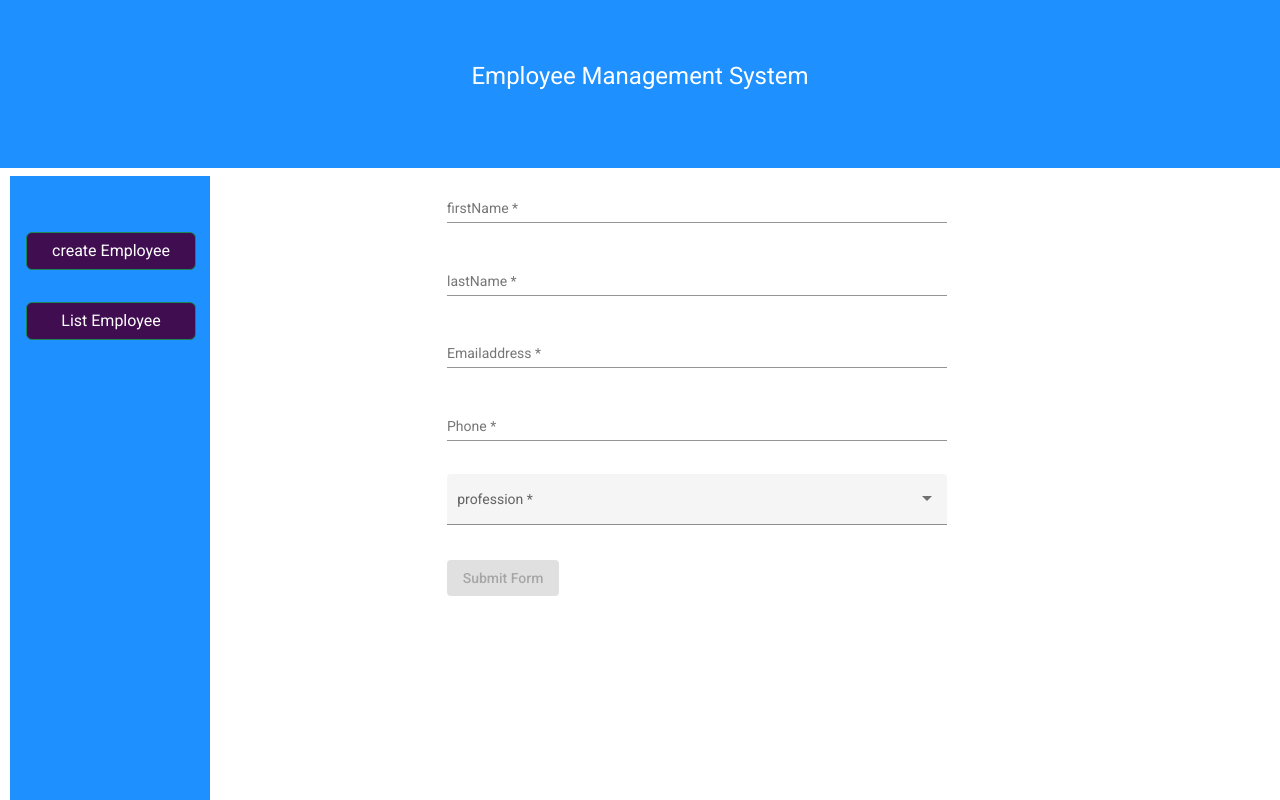
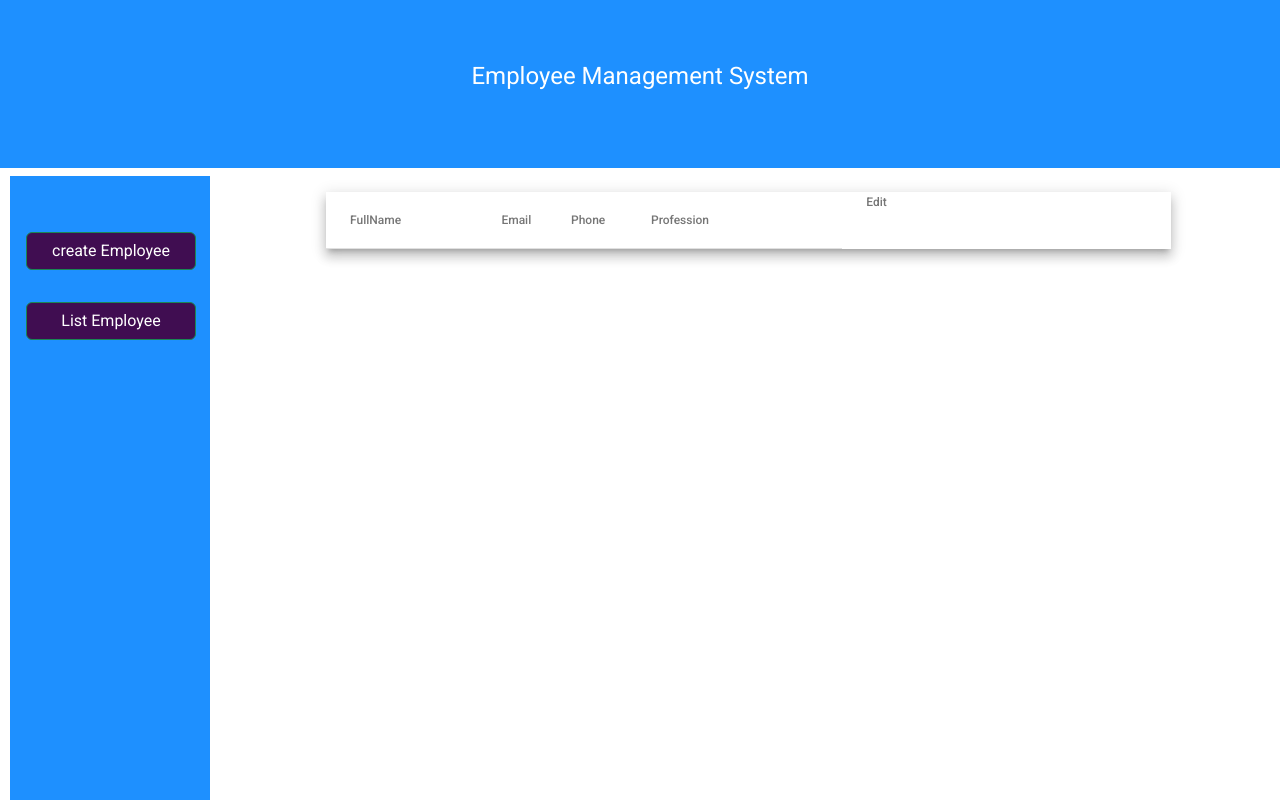
Before and after one commit to Abdur-Rahman123/test, an Angular app: page /dashbord in a window 1280 px wide. Built offline with nearby package versions, Linux system fonts and the light colour scheme.

Commit message:
add create employee list

```diff
--- a/src/app/dashbord/dashbord.component.html
+++ b/src/app/dashbord/dashbord.component.html
@@ -1,13 +1,20 @@
 
 <div class="row">
-    <div class="col-md-4">
+    <div class="col-md-3">
     <div class="side col-md-4">
-     <a class="btn btn-success m-3 custome btn-color">create Employee</a>
-     <a class="btn btn-success m-3 custome btn-color"> List Employee</a>
+     <a (click)="createEmployee()" class="btn btn-success m-3 custome btn-color">create Employee</a>
+     <a (click)="showEmployee()" class="btn btn-success m-3 custome btn-color"> List Employee</a>
 
     </div>
 </div>
-    <div class="col-md-8">
-        <app-employee-form></app-employee-form>
+    <div *ngIf="showTable" class="col-md-8 mt-4">
+
+        <app-employee-list></app-employee-list>
     </div>
+    <div *ngIf="!showTable" class="col-md-8 mt-4 margin-left">
+
+            <app-employee-form></app-employee-form>
+
+    </div>
+
   </div>
--- a/src/app/dashbord/dashbord.component.scss
+++ b/src/app/dashbord/dashbord.component.scss
@@ -16,3 +16,7 @@
     .btn-color{
         background-color: #400D51 !important
     }
+
+    .margin-left{
+        margin-left: 700px;
+    }
--- a/src/app/dashbord/dashbord.component.ts
+++ b/src/app/dashbord/dashbord.component.ts
@@ -7,9 +7,19 @@ import { Component, OnInit } from '@angular/core';
 })
 export class DashbordComponent implements OnInit {
 
+  showTable:boolean=true;
+
   constructor() { }
 
   ngOnInit(): void {
   }
 
+  createEmployee():void{
+    this.showTable=false;
+  }
+
+  showEmployee():void{
+    this.showTable=true;
+  }
+
 }
--- /dev/null
+++ b/src/app/employee-list/employee-list.component.html
@@ -0,0 +1,37 @@
+<div class="mat-elevation-z8">
+    <table mat-table [dataSource]="dataSource">
+
+      <!-- Name Column -->
+      <ng-container matColumnDef="FullName">
+        <th mat-header-cell *matHeaderCellDef> FullName </th>
+        <td mat-cell *matCellDef="let element"> {{element.firstName +element.lastName}} </td>
+      </ng-container>
+
+      <!-- Weight Column -->
+      <ng-container matColumnDef="Email">
+        <th mat-header-cell *matHeaderCellDef> Email </th>
+        <td mat-cell *matCellDef="let element"> {{element.email}} </td>
+      </ng-container>
+
+      <!-- Symbol Column -->
+      <ng-container matColumnDef="Phone">
+        <th mat-header-cell *matHeaderCellDef> Phone </th>
+        <td mat-cell *matCellDef="let element"> {{element.phone}} </td>
+      </ng-container>
+      <ng-container matColumnDef="Profession">
+        <th mat-header-cell *matHeaderCellDef> Profession </th>
+        <td mat-cell *matCellDef="let element"> {{element.profession}} </td>
+      </ng-container>
+      <ng-container matColumnDef="edit">
+        <mat-header-cell *matHeaderCellDef mat-sort-header> Edit </mat-header-cell>
+        <mat-cell *matCellDef="let element"> <button mat-icon-button matTooltip="Click to Edit" class="iconbutton"
+            color="primary" (click)="edit(element?.position)">
+            <mat-icon>edit</mat-icon>
+          </button> </mat-cell>
+      </ng-container>
+
+      <tr mat-header-row *matHeaderRowDef="displayedColumns"></tr>
+      <tr mat-row *matRowDef="let row; columns: displayedColumns;"></tr>
+    </table>
+
+  </div>
--- /dev/null
+++ b/src/app/employee-list/employee-list.component.scss
@@ -0,0 +1,3 @@
+table {
+    width: 80%;
+  }
--- /dev/null
+++ b/src/app/employee-list/employee-list.component.ts
@@ -0,0 +1,58 @@
+import { AfterViewInit, Component, OnInit, ViewChild } from '@angular/core';
+import { MatPaginator } from '@angular/material/paginator';
+import { MatTableDataSource } from '@angular/material/table';
+import { Employee } from '../model/Employee';
+
+@Component({
+  selector: 'app-employee-list',
+  templateUrl: './employee-list.component.html',
+  styleUrls: ['./employee-list.component.scss']
+})
+export class EmployeeListComponent implements AfterViewInit {
+
+  employess:Employee[] | any=JSON.parse(localStorage.getItem('dataSource')|| '{}');
+
+  displayedColumns: string[] = ['FullName', 'Email', 'Phone', 'Profession','edit'];
+  dataSource = new MatTableDataSource<PeriodicElement>(this.employess);
+
+  @ViewChild(MatPaginator) paginator:any= MatPaginator;
+
+
+  ngAfterViewInit() {
+    this.dataSource.paginator = this.paginator;
+    console.log('value',this.employess)
+  }
+  edit(id:number){
+    console.log('id',id);
+  }
+}
+
+export interface PeriodicElement {
+  name: string;
+  position: number;
+  weight: number;
+  symbol: string;
+}
+
+const ELEMENT_DATA: PeriodicElement[] = [
+  {position: 1, name: 'Hydrogen', weight: 1.0079, symbol: 'H'},
+  {position: 2, name: 'Helium', weight: 4.0026, symbol: 'He'},
+  {position: 3, name: 'Lithium', weight: 6.941, symbol: 'Li'},
+  {position: 4, name: 'Beryllium', weight: 9.0122, symbol: 'Be'},
+  {position: 5, name: 'Boron', weight: 10.811, symbol: 'B'},
+  {position: 6, name: 'Carbon', weight: 12.0107, symbol: 'C'},
+  {position: 7, name: 'Nitrogen', weight: 14.0067, symbol: 'N'},
+  {position: 8, name: 'Oxygen', weight: 15.9994, symbol: 'O'},
+  {position: 9, name: 'Fluorine', weight: 18.9984, symbol: 'F'},
+  {position: 10, name: 'Neon', weight: 20.1797, symbol: 'Ne'},
+  {position: 11, name: 'Sodium', weight: 22.9897, symbol: 'Na'},
+  {position: 12, name: 'Magnesium', weight: 24.305, symbol: 'Mg'},
+  {position: 13, name: 'Aluminum', weight: 26.9815, symbol: 'Al'},
+  {position: 14, name: 'Silicon', weight: 28.0855, symbol: 'Si'},
+  {position: 15, name: 'Phosphorus', weight: 30.9738, symbol: 'P'},
+  {position: 16, name: 'Sulfur', weight: 32.065, symbol: 'S'},
+  {position: 17, name: 'Chlorine', weight: 35.453, symbol: 'Cl'},
+  {position: 18, name: 'Argon', weight: 39.948, symbol: 'Ar'},
+  {position: 19, name: 'Potassium', weight: 39.0983, symbol: 'K'},
+  {position: 20, name: 'Calcium', weight: 40.078, symbol: 'Ca'},
+];
--- /dev/null
+++ b/src/app/model/Employee.ts
@@ -0,0 +1,7 @@
+export interface Employee{
+    firstName?:string;
+    lastName?:string;
+    phone?:string;
+    email?:string;
+    profession?:string;
+}
```
Also changed, not shown: src/app/app.module.ts (+7 -1 lines), 1 other file (tests, documents, lock files or other folders).
